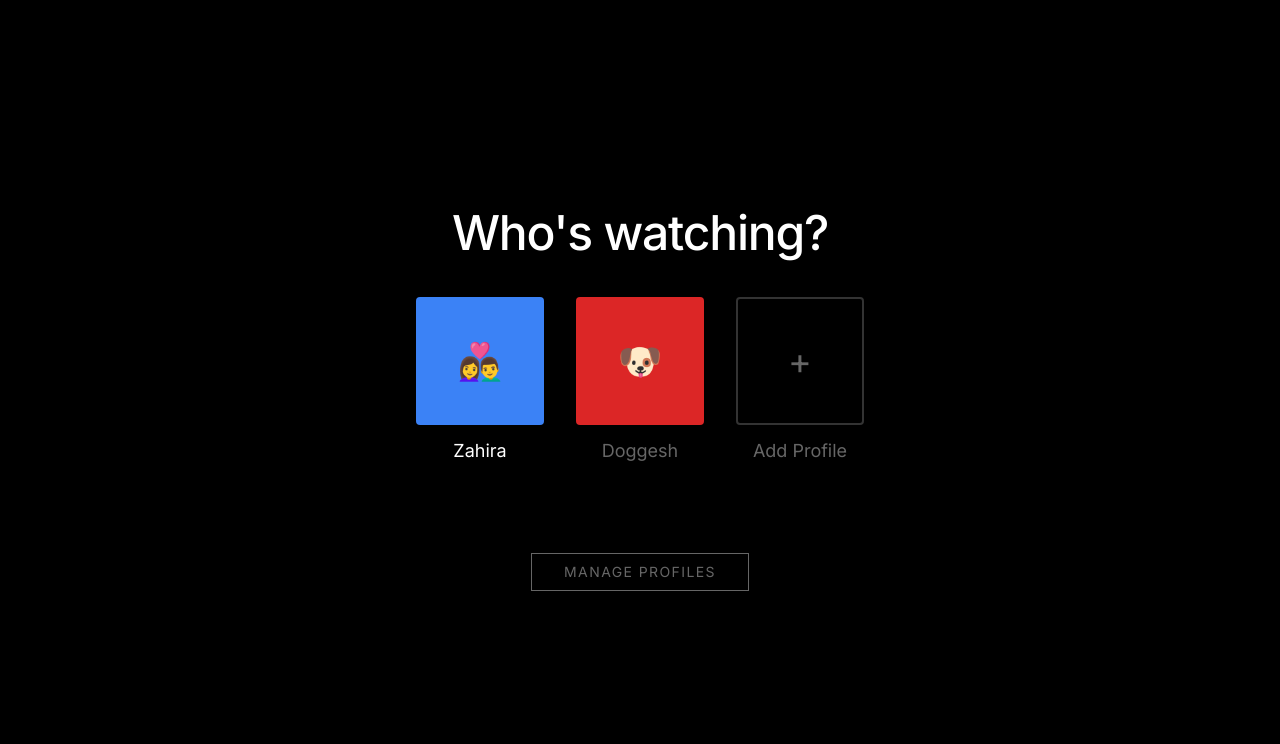
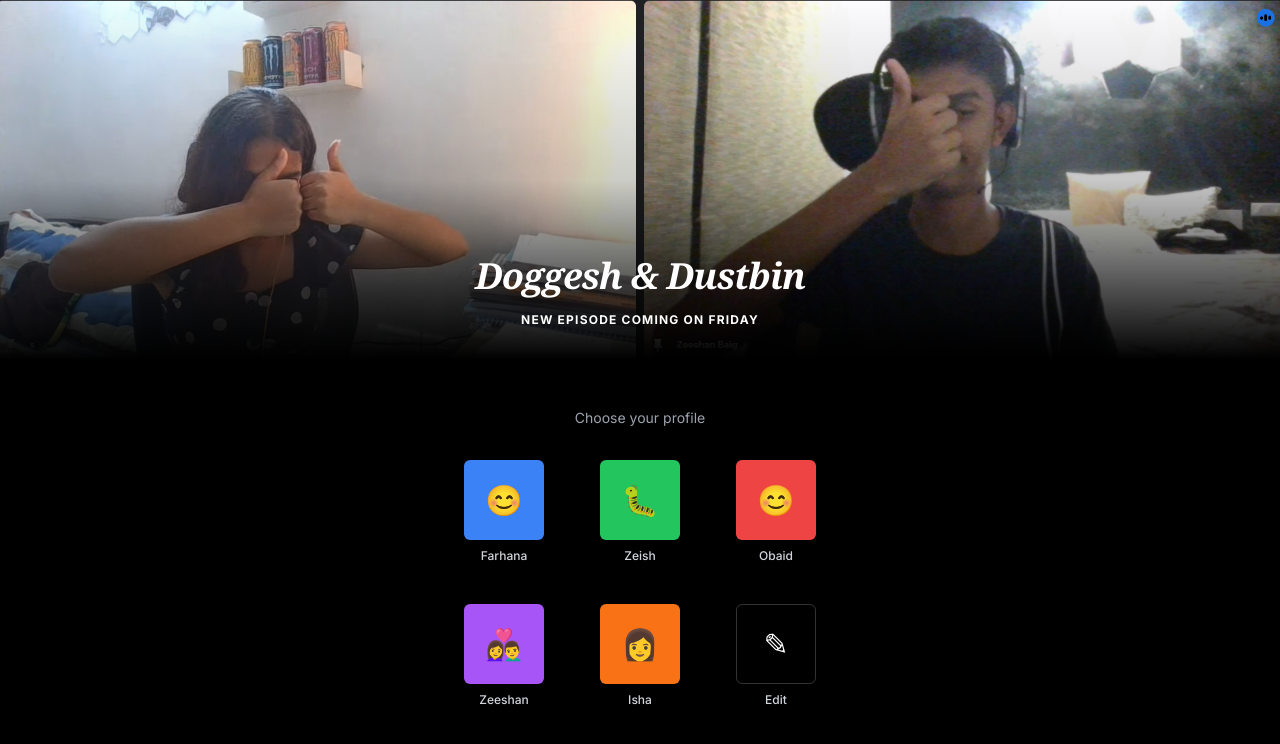
Before and after one commit to omegazeeshan1323-coder/Anniversary-App, a React (Vite) app: page / in a window 1280 px wide. Shown: the top 744 px of the page. Built offline with nearby package versions, Linux system fonts and the light colour scheme.

Commit message:
feat: redesign profiles screen to match reference and minimize music player

```diff
--- a/src/App.jsx
+++ b/src/App.jsx
@@ -11,6 +11,7 @@ import { Play, Pause, SkipForward, Volume2, VolumeX } from 'lucide-react';
 
 function App() {
   const [isLoggedIn, setIsLoggedIn] = useState(false);
+  const [isPlayerExpanded, setIsPlayerExpanded] = useState(false);
   const { isPlaying, togglePlay, isMuted, toggleMute, playSong, currentSong, skipForward } = useMusic();
 
   useEffect(() => {
@@ -52,30 +53,54 @@ function App() {
         )}
       </AnimatePresence>
 
-      {/* Global Music Control Mini-Player - Slimmer and better positioned */}
+      {/* Global Music Control - Floating Mini Mode */}
       {isLoggedIn && (
         <motion.div
-          initial={{ opacity: 0, y: 100 }}
-          animate={{ opacity: 1, y: 0 }}
-          className="fixed bottom-4 left-4 right-4 z-50 flex items-center gap-3 p-2 pl-3 glass rounded-2xl shadow-[0_20px_50px_rgba(0,0,0,0.5)] border border-white/5"
+          className="fixed bottom-6 right-6 z-50 flex items-end gap-3"
+          initial={{ opacity: 0, scale: 0.8 }}
+          animate={{ opacity: 1, scale: 1 }}
         >
-          <div className="w-10 h-10 rounded-lg bg-white/5 flex items-center justify-center flex-shrink-0">
-            <Volume2 className={`w-5 h-5 ${isPlaying ? 'text-apple-red animate-pulse' : 'text-white/40'}`} />
-          </div>
+          <AnimatePresence>
+            {isPlayerExpanded && (
+              <motion.div
+                initial={{ opacity: 0, x: 20, width: 0 }}
+                animate={{ opacity: 1, x: 0, width: 'auto' }}
+                exit={{ opacity: 0, x: 20, width: 0 }}
+                className="glass rounded-2xl p-2 pr-4 flex items-center gap-3 overflow-hidden whitespace-nowrap border border-white/10"
+              >
+                <div className="pl-2">
+                  <p className="text-[10px] text-white/40 uppercase tracking-widest font-bold">Now Playing</p>
+                  <p className="text-xs font-bold truncate max-w-[120px]">{currentSong?.title || "Nothing playing"}</p>
+                </div>
+                <div className="flex items-center gap-1">
+                  <button onClick={togglePlay} className="p-2 hover:bg-white/10 rounded-full">
+                    {isPlaying ? <Pause className="w-4 h-4" /> : <Play className="w-4 h-4" />}
+                  </button>
+                  <button onClick={() => skipForward()} className="p-2 hover:bg-white/10 rounded-full">
+                    <SkipForward className="w-4 h-4" />
+                  </button>
+                  <button onClick={toggleMute} className="p-2 hover:bg-white/10 rounded-full">
+                    {isMuted ? <VolumeX className="w-4 h-4" /> : <Volume2 className="w-4 h-4" />}
+                  </button>
+                </div>
+              </motion.div>
+            )}
+          </AnimatePresence>
 
-          <div className="flex-1 min-w-0">
-            <p className="text-[10px] uppercase tracking-[0.2em] text-white/30 font-bold leading-none mb-1">Playing</p>
-            <p className="text-xs font-bold truncate text-white/90">{currentSong.title}</p>
-          </div>
-
-          <div className="flex items-center gap-1 pr-1">
-            <button onClick={togglePlay} className="p-2.5 hover:bg-white/10 rounded-full transition-colors">
-              {isPlaying ? <Pause className="w-5 h-5 fill-white" /> : <Play className="w-5 h-5 fill-white" />}
-            </button>
-            <button onClick={skipForward} className="p-2.5 hover:bg-white/10 rounded-full transition-colors">
-              <SkipForward className="w-5 h-5 fill-white" />
-            </button>
-          </div>
+          <button
+            onClick={() => setIsPlayerExpanded(!isPlayerExpanded)}
+            className={`w-14 h-14 rounded-full flex items-center justify-center shadow-2xl transition-all ${isPlayerExpanded ? 'bg-white text-black scale-90' : 'bg-red-600 text-white animate-bounce-slow'}`}
+          >
+            {isPlaying ? (
+              <div className="flex items-end gap-0.5 h-4">
+                <motion.div animate={{ height: [4, 16, 8, 16, 4] }} transition={{ repeat: Infinity, duration: 1 }} className="w-1 bg-current rounded-full" />
+                <motion.div animate={{ height: [8, 4, 16, 4, 8] }} transition={{ repeat: Infinity, duration: 0.8 }} className="w-1 bg-current rounded-full" />
+                <motion.div animate={{ height: [16, 8, 4, 8, 16] }} transition={{ repeat: Infinity, duration: 1.2 }} className="w-1 bg-current rounded-full" />
+              </div>
+            ) : (
+              <Volume2 className="w-6 h-6" />
+            )}
+          </button>
         </motion.div>
       )}
     </div>
--- a/src/sections/Login.jsx
+++ b/src/sections/Login.jsx
@@ -7,9 +7,12 @@ export default function Login({ onLogin }) {
   const [error, setError] = useState(false);
 
   const profiles = [
-    { name: 'Zahira', color: 'bg-blue-500', icon: '👩‍❤️‍👨' },
-    { name: 'Doggesh', color: 'bg-red-600', icon: '🐶' },
-    { name: 'Add Profile', color: 'bg-transparent border-2 border-white/20', icon: '+' }
+    { name: 'Farhana', color: 'bg-blue-500', icon: '😊' },
+    { name: 'Zeish', color: 'bg-green-500', icon: '🐛' },
+    { name: 'Obaid', color: 'bg-red-500', icon: '😊' },
+    { name: 'Zeeshan', color: 'bg-purple-500', icon: '👩‍❤️‍👨', isTarget: true },
+    { name: 'Isha', color: 'bg-orange-500', icon: '👩' },
+    { name: 'Edit', color: 'bg-gray-800', icon: '✎', isEdit: true }
   ];
 
   const handlePinSubmit = (e) => {
@@ -24,83 +27,93 @@ export default function Login({ onLogin }) {
   };
 
   return (
-    <div className="min-h-screen bg-black flex items-center justify-center font-sans overflow-hidden">
+    <div className="min-h-screen bg-black text-white font-sans overflow-hidden flex flex-col">
       <AnimatePresence mode="wait">
         {view === 'profiles' ? (
           <motion.div
             key="profiles"
-            initial={{ opacity: 0, scale: 1.1 }}
-            animate={{ opacity: 1, scale: 1 }}
-            exit={{ opacity: 0, scale: 0.9 }}
-            className="flex flex-col items-center gap-10"
+            initial={{ opacity: 0 }}
+            animate={{ opacity: 1 }}
+            exit={{ opacity: 0 }}
+            className="flex-1 flex flex-col"
           >
-            <h1 className="text-3xl md:text-5xl font-medium text-white tracking-tight">Who's watching?</h1>
+            {/* Top Hero Section */}
+            <div className="relative h-[45vh] w-full">
+              <img
+                src="/hero.png"
+                className="absolute inset-0 w-full h-full object-cover"
+                alt="Featured"
+              />
+              <div className="absolute inset-0 bg-gradient-to-t from-black via-black/20 to-transparent" />
+              <div className="absolute bottom-8 left-0 w-full text-center space-y-4">
+                <h2 className="text-4xl font-serif font-bold italic tracking-tight">Doggesh & Dustbin</h2>
+                <p className="text-xs font-bold tracking-widest uppercase flex items-center justify-center gap-2">
+                   New episode coming on Friday
+                </p>
+              </div>
+            </div>
 
-            <div className="flex gap-4 md:gap-8">
+            {/* Profiles Section */}
+            <div className="flex-1 px-8 pt-12 pb-20">
+              <p className="text-center text-sm text-gray-400 mb-8">Choose your profile</p>
+              <div className="grid grid-cols-3 gap-y-10 gap-x-6 max-w-sm mx-auto">
                 {profiles.map((p, i) => (
                   <motion.div
                     key={i}
-                  whileHover={{ scale: 1.05 }}
-                  whileTap={{ scale: 0.95 }}
-                  onClick={() => p.name === 'Zahira' ? setView('pin') : null}
-                  className="flex flex-col items-center gap-3 cursor-pointer group"
+                    whileTap={{ scale: 0.9 }}
+                    onClick={() => p.isTarget ? setView('pin') : null}
+                    className="flex flex-col items-center gap-2 group cursor-pointer"
                   >
-                  <div className={`w-24 h-24 md:w-32 md:h-32 rounded flex items-center justify-center text-4xl shadow-lg transition-all group-hover:ring-4 group-hover:ring-white ${p.color}`}>
-                    {p.name === 'Add Profile' ? <span className="text-white/40 text-4xl font-light">{p.icon}</span> : p.icon}
+                    <div className={`w-20 h-20 rounded-md flex items-center justify-center text-3xl shadow-lg transition-all group-hover:ring-2 group-hover:ring-white ${p.color} ${p.isEdit ? 'border border-white/20 bg-transparent' : ''}`}>
+                      {p.icon}
                     </div>
-                  <span className={`text-sm md:text-lg ${p.name === 'Zahira' ? 'text-white' : 'text-white/40'} group-hover:text-white`}>
+                    <span className="text-xs font-medium text-gray-300 group-hover:text-white">
                       {p.name}
                     </span>
                   </motion.div>
                 ))}
               </div>
-
-            <button className="mt-12 px-8 py-2 border border-white/40 text-white/40 hover:text-white hover:border-white transition-colors tracking-widest text-sm uppercase">
-              Manage Profiles
-            </button>
+            </div>
           </motion.div>
         ) : (
           <motion.div
             key="pin"
-            initial={{ opacity: 0, y: 20 }}
-            animate={{ opacity: 1, y: 0 }}
-            exit={{ opacity: 0, y: -20 }}
-            className="flex flex-col items-center gap-8 w-full max-w-xs"
+            initial={{ opacity: 0, scale: 1.1 }}
+            animate={{ opacity: 1, scale: 1 }}
+            className="flex-1 flex flex-col items-center justify-center gap-8 px-8"
           >
-            <div className="w-24 h-24 rounded bg-blue-500 flex items-center justify-center text-4xl shadow-2xl">
+            <div className="w-24 h-24 rounded-md bg-purple-500 flex items-center justify-center text-4xl shadow-2xl">
               👩‍❤️‍👨
             </div>
 
             <div className="text-center space-y-2">
-              <h2 className="text-xl font-bold text-white">Profile Lock is on.</h2>
-              <p className="text-sm text-white/60">Enter password to access this profile.</p>
+              <h2 className="text-xl font-bold">Profile Lock is on.</h2>
+              <p className="text-sm text-gray-400">Enter password for Zeeshan</p>
             </div>
 
-            <form onSubmit={handlePinSubmit} className="w-full space-y-6">
-              <div className="relative">
+            <form onSubmit={handlePinSubmit} className="w-full max-w-xs space-y-6">
               <input
                 type="password"
                 autoFocus
                 value={pin}
                 onChange={(e) => setPin(e.target.value)}
                 placeholder="Enter Password"
-                  className={`w-full bg-[#333] text-white px-4 py-4 rounded focus:outline-none focus:ring-2 focus:ring-red-600 transition-all text-center tracking-widest ${error ? 'border-2 border-red-600 animate-pulse' : ''}`}
+                className={`w-full bg-gray-800 text-white px-4 py-4 rounded-md focus:outline-none focus:ring-2 focus:ring-red-600 transition-all text-center tracking-widest ${error ? 'border-2 border-red-600 animate-pulse' : ''}`}
               />
-              </div>
 
               <div className="flex flex-col gap-4">
                 <button
                   type="submit"
-                  className="w-full bg-white text-black py-3 rounded font-bold hover:bg-white/90 transition-colors"
+                  className="w-full bg-white text-black py-3.5 rounded font-bold hover:bg-gray-200"
                 >
                   Enter
                 </button>
                 <button
                   type="button"
                   onClick={() => setView('profiles')}
-                  className="w-full text-white/60 text-sm hover:text-white"
+                  className="w-full text-gray-400 text-sm"
                 >
-                  Back to Profiles
+                  Cancel
                 </button>
               </div>
             </form>
```
Lines whose indentation alone changed are shown as unchanged.
